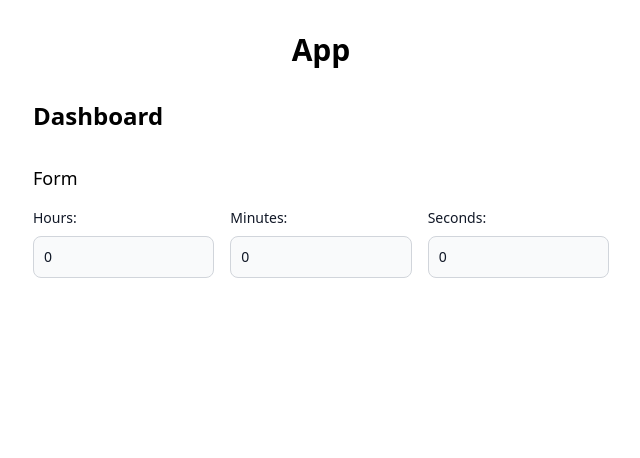
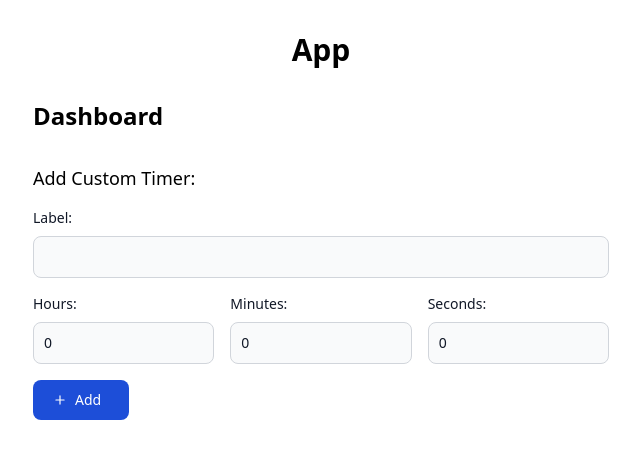
Before and after one commit to jacobcons/countdown-timer-dashboard, a Vue app: page / in a window 1280 px wide. Shown: the top 458 px of the page, without its empty margins (319-959 px from the left). Built offline with nearby package versions, Linux system fonts and the light colour scheme.

Commit message:
completed add timer form

```diff
--- a/src/components/TimerForm.vue
+++ b/src/components/TimerForm.vue
@@ -1,12 +1,51 @@
 <template>
-  <div>
-    <h2 class="text-lg mb-4">Form</h2>
-    <form class="grid grid-cols-3 gap-4">
+  <form class="flex flex-col gap-y-4" @subit.prevent="addTimer">
+    <h2 class="text-lg">Add Custom Timer:</h2>
+    <div>
+      <label
+        for="default-input"
+        class="block mb-2 text-sm font-medium text-gray-900 dark:text-white"
+        >Label:</label
+      >
+      <input
+        type="text"
+        id="default-input"
+        class="bg-gray-50 border border-gray-300 text-gray-900 text-sm rounded-lg focus:ring-blue-500 focus:border-blue-500 block w-full p-2.5 dark:bg-gray-700 dark:border-gray-600 dark:placeholder-gray-400 dark:text-white dark:focus:ring-blue-500 dark:focus:border-blue-500"
+        required
+      />
+    </div>
+
+    <div class="grid grid-cols-3 gap-4">
       <TimeComponentInput label="Hours:" v-model="hours" />
       <TimeComponentInput label="Minutes:" v-model="minutes" />
       <TimeComponentInput label="Seconds:" v-model="seconds" />
-    </form>
-  </div>
+    </div>
+
+    <button
+      type="submit"
+      class="w-24 px-5 py-2.5 text-sm font-medium text-white inline-flex items-center bg-blue-700 hover:bg-blue-800 focus:ring-4 focus:outline-none focus:ring-blue-300 rounded-lg text-center dark:bg-blue-600 dark:hover:bg-blue-700 dark:focus:ring-blue-800"
+    >
+      <svg
+        class="w-3.5 h-3.5 text-white me-2"
+        aria-hidden="true"
+        xmlns="http://www.w3.org/2000/svg"
+        width="24"
+        height="24"
+        fill="none"
+        viewBox="0 0 24 24"
+      >
+        <path
+          stroke="currentColor"
+          stroke-linecap="round"
+          stroke-linejoin="round"
+          stroke-width="2"
+          d="M5 12h14m-7 7V5"
+        />
+      </svg>
+
+      Add
+    </button>
+  </form>
 </template>
 
 <script setup lang="ts">
@@ -16,4 +55,6 @@ import { ref } from 'vue'
 const hours = ref(0)
 const minutes = ref(0)
 const seconds = ref(0)
+
+function addTimer() {}
 </script>
```
